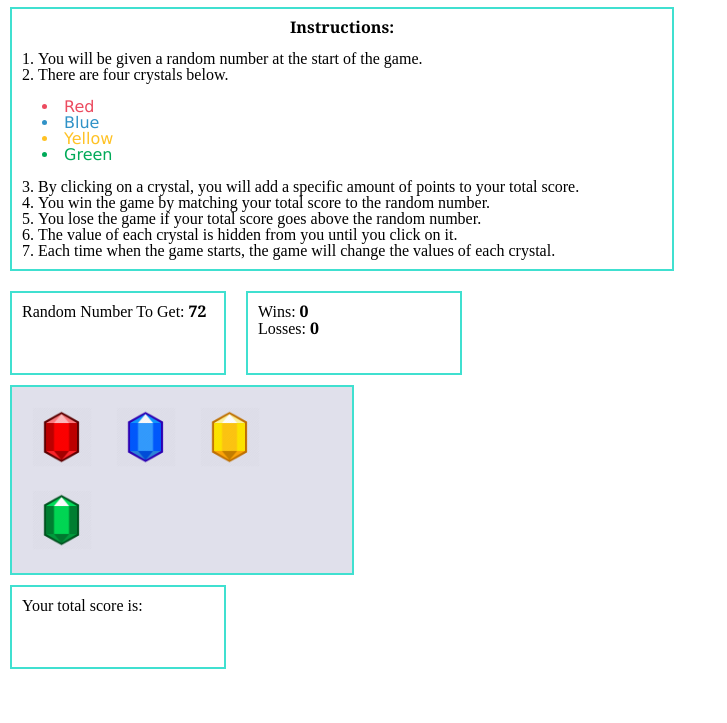
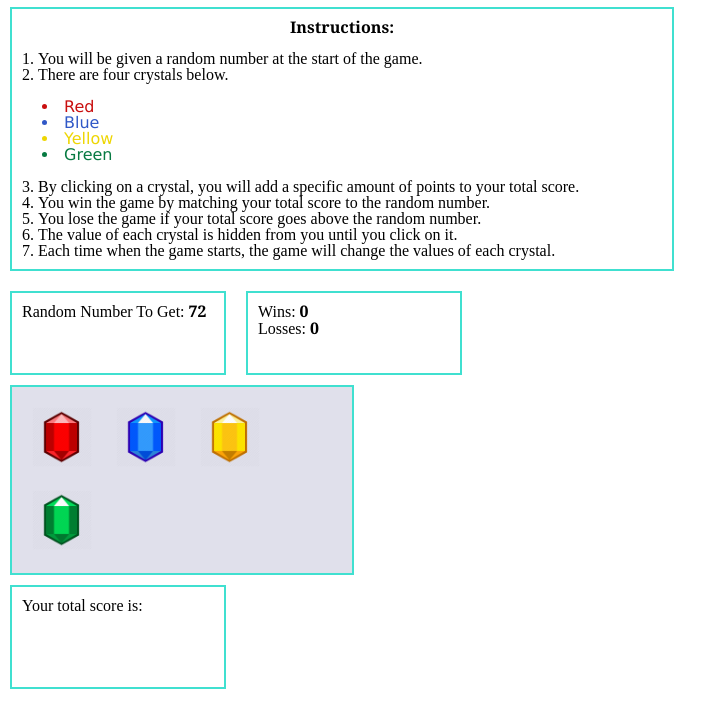
Before and after one commit to mmcadet/unit-4-game, a plain HTML site: page index.html in a window 1280 px wide. Shown: the part 77-800 px from the top of the page, without its empty margins (0-727 px from the left). Drawn offline with nearby package versions, Linux system fonts and the light colour scheme.

Commit message:
jQueryHW

```diff
--- a/assets/css/style.css
+++ b/assets/css/style.css
@@ -44,7 +44,7 @@ div.header, div.rules{
 }
 .userTotal{
 	width: 15%;
-	height: 60px;
+	height: 80px;
 }
 .gems{
 	clear: both;
@@ -55,14 +55,14 @@ div.header, div.rules{
 }
 /* IDs */
 #blue{
-	color: #3092c7;
+	color: #3058c7;
 }
 #green{
-	color: #00aa59;
+	color: #077a42;
 }
 #red{
-	color: #ec4b5f;
+	color: #c90f0f;
 }
 #yellow{
-	color: #ffc225;
+	color: #eed603;
 }
```
